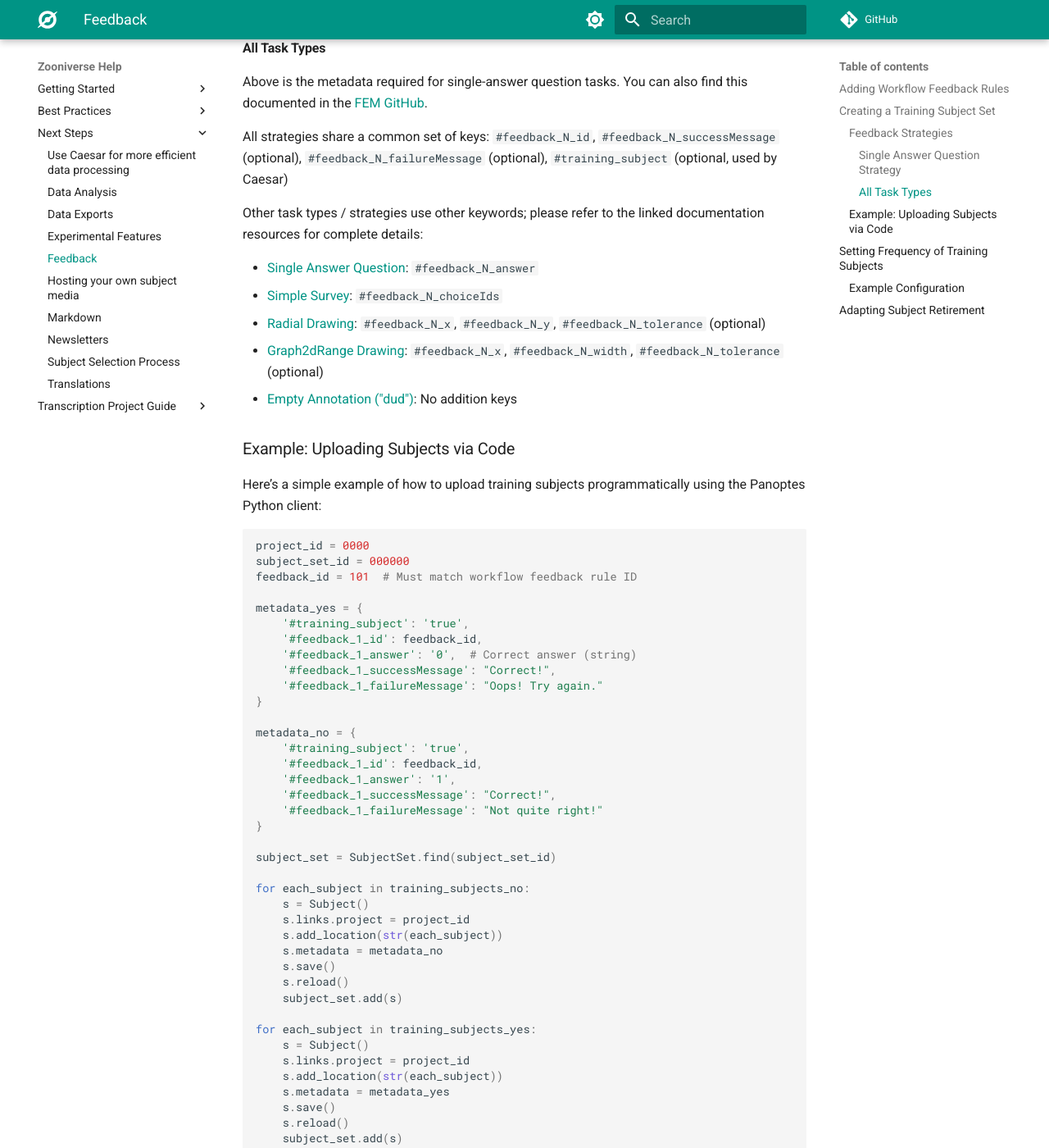
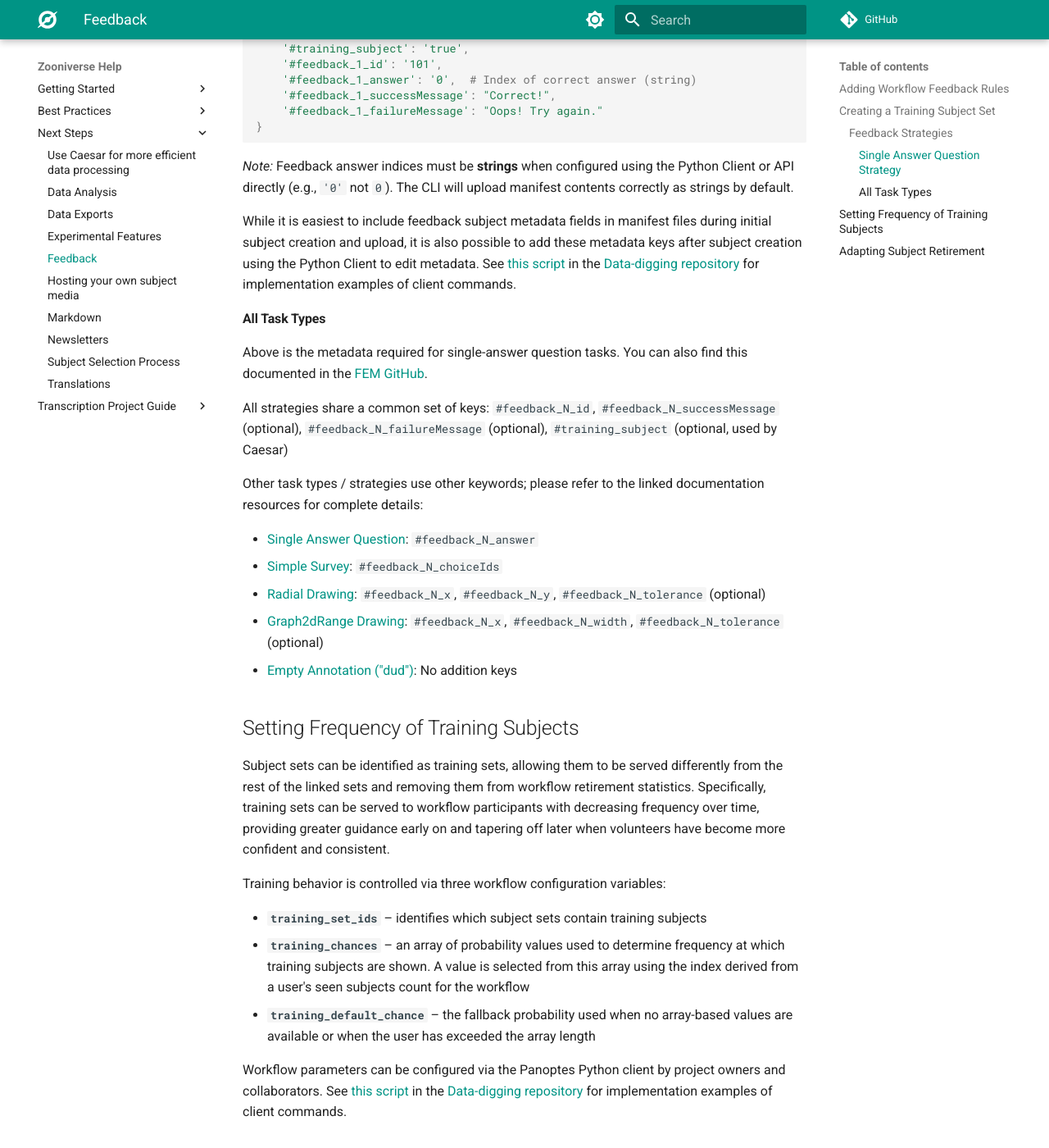
Before and after one commit to zooniverse/help, an MkDocs documentation site: the page built from docs/next-steps/feedback.md, in a window 1280 px wide and 1400 px high, scrolled down 3415 px. Shown: the whole window at 82% size. Built offline with MkDocs 1.6.1 and Material for MkDocs 9.7.7, drawn with Linux system fonts in a browser that asks for light colours; comment, search, counter and statistics services are not loaded; some of the changed text lies outside the part shown.

Commit message:
remove code examples, replace with links to data digging repo scripts

````diff
--- a/docs/next-steps/feedback.md
+++ b/docs/next-steps/feedback.md
@@ -38,9 +38,6 @@
 | *Figure 1. Example of a question task setup with feedback section visible below answer options.* | *Figure 2. Example of a feedback rule setup showing success and failure messages for positive and negative feedback.* |
 
 
-
-
-
 ## Creating a Training Subject Set
 
 Feedback requires specifying a **Training Subject Set**, which contains examples for which the correct answers are already known. These are the subjects that will be used to provide feedback to volunteers during classification. When uploading or editing these subjects, you will need to include **feedback-specific metadata entries** in the [subject manifest](https://help.zooniverse.org/getting-started/example/#details-subject-sets-and-manifest-details-aka-what-is-a-manifest).
@@ -61,8 +58,20 @@
 | `#feedback_N_successMessage` | *(Optional)* Custom message when the volunteer classifies correctly. |
 | `#feedback_N_failureMessage` | *(Optional)* Custom message when the volunteer classifies incorrectly. |
 
+Metadata Example:
+```python
+metadata = {
+    '#training_subject': 'true',
+    '#feedback_1_id': '101',
+    '#feedback_1_answer': '0',  # Index of correct answer (string)
+    '#feedback_1_successMessage': "Correct!",
+    '#feedback_1_failureMessage': "Oops! Try again."
+}
+```
 
 *Note:* Feedback answer indices must be **strings** when configured using the Python Client or API directly (e.g., `'0'` not `0`). The CLI will upload manifest contents correctly as strings by default.
+
+While it is easiest to include feedback subject metadata fields in manifest files during initial subject creation and upload, it is also possible to add these metadata keys after subject creation using the Python Client to edit metadata. See [this script](https://github.com/zooniverse/Data-digging/blob/master/scripts_Utility/edit_metadata_indiv.py) in the [Data-digging repository](https://github.com/zooniverse/Data-digging) for implementation examples of client commands.
 
 #### All Task Types
 
@@ -79,55 +88,6 @@
 - [Empty Annotation ("dud")](https://github.com/zooniverse/front-end-monorepo/blob/master/packages/lib-classifier/src/store/feedback/strategies/dud/README.md): No addition keys
 
 
-### Example: Uploading Subjects via Code
-
-Here’s a simple example of how to upload training subjects programmatically using the Panoptes Python client:
-
-```python
-project_id = 0000
-subject_set_id = 000000
-feedback_id = 101  # Must match workflow feedback rule ID
-
-metadata_yes = {
-    '#training_subject': 'true',
-    '#feedback_1_id': feedback_id,
-    '#feedback_1_answer': '0',  # Correct answer (string)
-    '#feedback_1_successMessage': "Correct!",
-    '#feedback_1_failureMessage': "Oops! Try again."
-}
-
-metadata_no = {
-    '#training_subject': 'true',
-    '#feedback_1_id': feedback_id,
-    '#feedback_1_answer': '1',
-    '#feedback_1_successMessage': "Correct!",
-    '#feedback_1_failureMessage': "Not quite right!"
-}
-
-subject_set = SubjectSet.find(subject_set_id)
-
-for each_subject in training_subjects_no:
-    s = Subject()
-    s.links.project = project_id
-    s.add_location(str(each_subject))
-    s.metadata = metadata_no
-    s.save()
-    s.reload()
-    subject_set.add(s)
-
-for each_subject in training_subjects_yes:
-    s = Subject()
-    s.links.project = project_id
-    s.add_location(str(each_subject))
-    s.metadata = metadata_yes
-    s.save()
-    s.reload()
-    subject_set.add(s)
-```
-
-This example uses shared success/failure messages for simplicity, but we recommend customizing them per subject to provide helpful information to the volunteer.
-
-
 ## Setting Frequency of Training Subjects
 
 Subject sets can be identified as training sets, allowing them to be served differently from the rest of the linked sets and removing them from workflow retirement statistics. Specifically, training sets can be served to workflow participants with decreasing frequency over time, providing greater guidance early on and tapering off later when volunteers have become more confident and consistent.
@@ -141,33 +101,6 @@
 Workflow parameters can be configured via the Panoptes Python client by project owners and collaborators. See [this script](https://github.com/zooniverse/Data-digging/blob/master/scripts_Utility/configure_training_subjects.py) in the [Data-digging repository](https://github.com/zooniverse/Data-digging) for implementation examples of client commands.
 
 
-### Example Configuration
-
-In the following example, volunteers have a 50% chance of receiving a training subject for their first 10 classifications, which gradually decreases over time. After 100 classifications, the default rate (5%) is applied.
-
-```python
-from panoptes_client import Panoptes, Workflow
-
-puser = <ZOONIVERSE_USERNAME>
-ppswd = <ZOONIVERSE_PASSWORD>
-
-workflow_id = 999999
-training_set_ids = [888888, 777777]
-
-# 10 classifications at 50% probability, then 40 at 20%, then 50 at 10%
-training_chances = (10 * [0.5]) + (40 * [0.2]) + (50 * [0.1])
-training_default_chance = 0.05  # After 100 classifications
-
-Panoptes.connect(username=puser, password=ppswd)
-
-w = Workflow.find(workflow_id)
-w.configuration['training_set_ids'] = training_set_ids
-w.configuration['training_default_chance'] = training_default_chance
-w.configuration['training_chances'] = training_chances
-w.configuration['subject_queue_page_size'] = 4
-w.save()
-```
-
 ## Adapting Subject Retirement
 
 In cases where training subjects are meant to be shown at higher frequency than typical subjects, it is desired that training subjects not be retired. Therefore, subject retirement conditions need to treat training subjects differently than other subjects. To accomplish this, you can use [Caesar](https://help.zooniverse.org/next-steps/caesar-realtime-data-processing/) for subject retirement. Specifically, Caesar reducers can filter according to "training behavior" to differentiate between training subjects and normal "experiment" subjects: when using the `experiment_only` setting, training subjects (identified via `#training_subject` subject metadata key) will be ignored.
````
